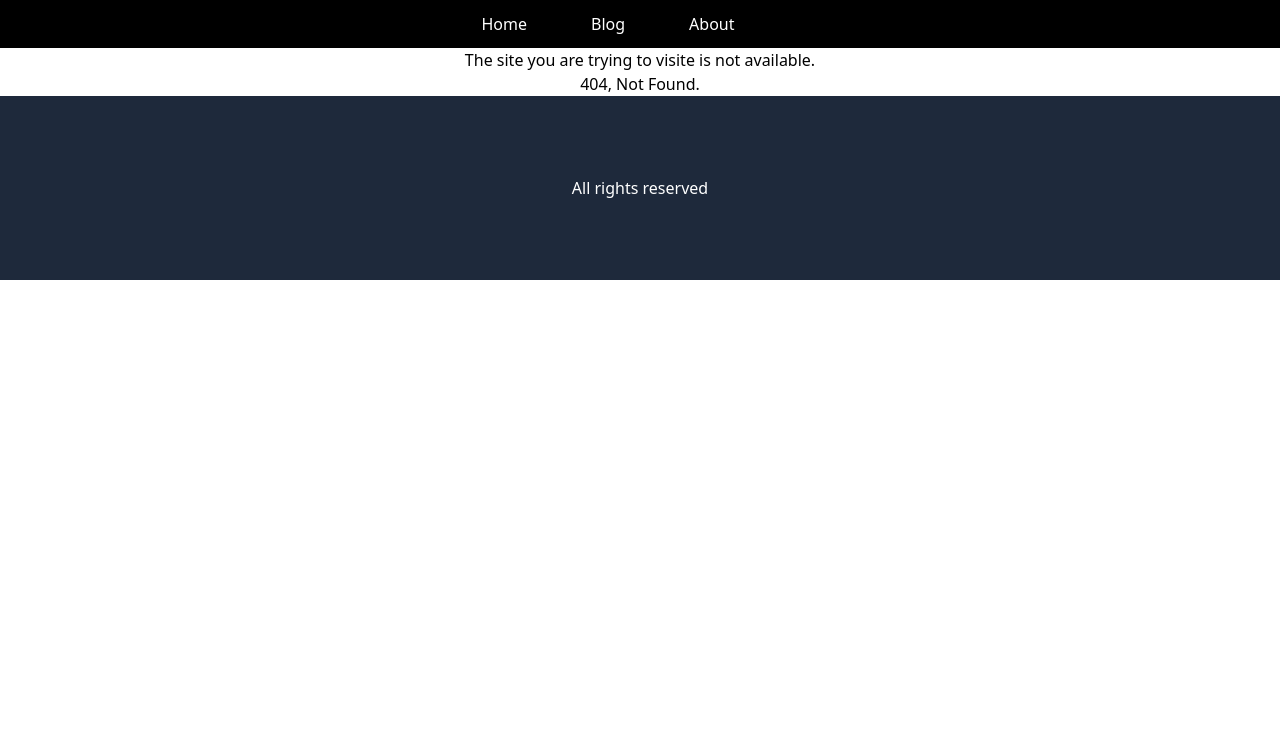
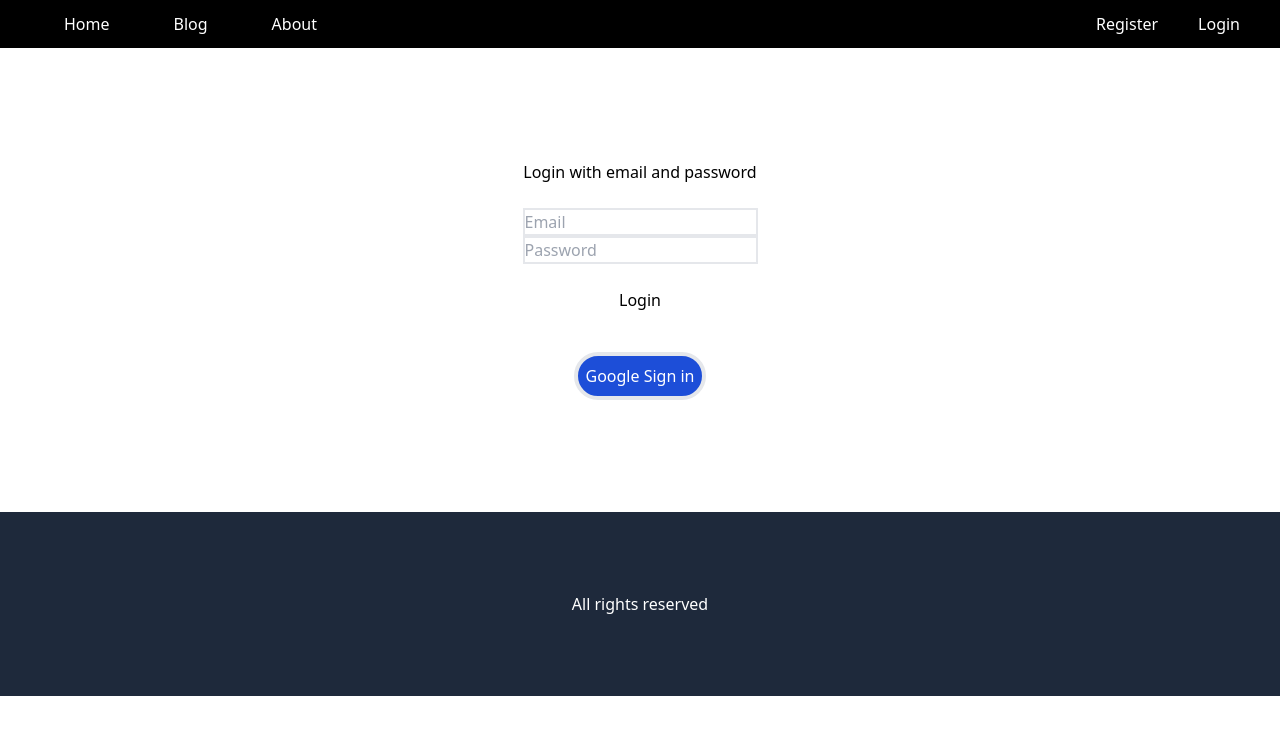
Before and after one commit to HasinSadique/Charlies-Studio, a React (Create React App) app: page /login in a window 1280 px wide. Before the commit this address had no page. Shown: the top 734 px of the page. Built offline with nearby package versions, Linux system fonts and the light colour scheme.

Commit message:
Firebase google authentication almost complete

```diff
--- a/package.json
+++ b/package.json
@@ -7,6 +7,7 @@
     "@testing-library/jest-dom": "^5.16.4",
     "@testing-library/react": "^13.1.1",
     "@testing-library/user-event": "^13.5.0",
+    "firebase": "^9.6.11",
     "react": "^18.0.0",
     "react-dom": "^18.0.0",
     "react-router-dom": "^6.3.0",
--- a/src/App.js
+++ b/src/App.js
@@ -8,7 +8,8 @@ import NotFound from "./components/NotFound/NotFound";
 import "./App.css";
 import { Routes, Route } from "react-router-dom";
 import { useEffect } from "react";
-import { useLocation } from "react-router-dom";
+import Login from "./components/Login/Login";
+import Register from "./components/Register/Register";
 
 function App() {
   useEffect(() => {
@@ -28,6 +29,8 @@ function App() {
           />
           <Route path="/blog" element={<Blog> </Blog>} />
           <Route path="/about" element={<About> </About>} />
+          <Route path="/login" element={<Login> </Login>} />
+          <Route path="/register" element={<Register> </Register>} />
           <Route path="*" element={<NotFound> </NotFound>} />
         </Routes>
       </body>
--- /dev/null
+++ b/src/components/Checkout/Checkout.js
@@ -0,0 +1,7 @@
+import React from "react";
+
+const Checkout = () => {
+  return <div> </div>;
+};
+
+export default Checkout;
--- a/src/components/Home/Home.js
+++ b/src/components/Home/Home.js
@@ -30,7 +30,7 @@ const Home = () => {
                 alt=""
               />
               <br />
-              <h1 className="text-2xl text-center font-extrabold">$ 800</h1>
+              <h1 className="text-2xl text-center font-extrabold">$ 1800</h1>
               <br />
               <p className="text-justify">
                 A wedding is one of the greatest events that every couple looks
--- /dev/null
+++ b/src/components/Login/Login.js
@@ -0,0 +1,30 @@
+import React from "react";
+import useFirebase from "../../hooks/useFirebase";
+
+const Login = () => {
+  const { signInWithGoogle } = useFirebase();
+
+  return (
+    <div className="p-28">
+      <h1> Login with email and password</h1>
+      <br />
+      <form>
+        <input className="border-2" type="email" placeholder="Email" />
+        <br />
+        <input className="border-2" type="password" placeholder="Password" />
+      </form>
+      <br />
+      <input type="submit" value="Login" />
+      <br />
+
+      <button
+        onClick={signInWithGoogle}
+        className="border-4 bg-blue-700 text-white p-2 mt-10 rounded-full"
+      >
+        Google Sign in
+      </button>
+    </div>
+  );
+};
+
+export default Login;
--- a/src/components/Navbar/Navbar.js
+++ b/src/components/Navbar/Navbar.js
@@ -1,26 +1,43 @@
 import React, { useState } from "react";
-import { MenuIcon, XIcon } from "@heroicons/react/solid";
+import useFirebase from "../../hooks/useFirebase";
 
 const Navbar = () => {
-  const routes = [
-    { id: 1, name: "HOME", link: "/" },
-    { id: 2, name: "Service Section", link: "/service-section" },
-    { id: 5, name: "About", link: "/about" },
-  ];
+  const { user } = useFirebase();
+  console.log(user.id);
 
   return (
-    <nav className=" bg-black text-white w-full ">
+    <nav className="flex justify-center items-center bg-black text-white w-full ">
       <ul className="flex justify-center px-16 py-3">
-        <li className="mr-10 lg:mr-16">
-          <a href="/"> Home </a>{" "}
-        </li>{" "}
-        <li className="mr-10 lg:mr-16">
-          <a href="/blog"> Blog </a>{" "}
-        </li>{" "}
-        <li className="mr-10 lg:mr-16">
-          <a href="/about"> About </a>{" "}
-        </li>{" "}
-      </ul>{" "}
+        <li className="hover:text-red-400 mr-10 lg:mr-16">
+          <a href="/"> Home </a>
+        </li>
+        <li className="hover:text-red-400 mr-10 lg:mr-16">
+          <a href="/blog"> Blog </a>
+        </li>
+        <li className="hover:text-red-400 mr-10 lg:mr-16">
+          <a href="/about"> About </a>
+        </li>
+      </ul>
+      {user.id ? (
+        <li className="list-none mr-10">
+          <a className="hover:text-red-400" href="/login">
+            Log out
+          </a>
+        </li>
+      ) : (
+        <ul className="flex ml-auto">
+          <li className="list-none ml-auto mr-10">
+            <a className="hover:text-red-400" href="/register">
+              Register
+            </a>
+          </li>
+          <li className="list-none mr-10">
+            <a className="hover:text-red-400" href="/login">
+              Login
+            </a>
+          </li>
+        </ul>
+      )}
     </nav>
   );
 };
--- /dev/null
+++ b/src/components/Register/Register.js
@@ -0,0 +1,21 @@
+import React from "react";
+
+const Register = () => {
+  return (
+    <div className="p-20">
+      <h1>Please register with your email</h1>
+      <br />
+      <form>
+        <input className="border-2" type="text" placeholder="Name" />
+        <br />
+        <input className="border-2" type="email" placeholder="Email" />
+        <br />
+        <input className="border-2" type="password" placeholder="Password" />
+      </form>
+      <br />
+      <input type="submit" value="Register" />
+    </div>
+  );
+};
+
+export default Register;
--- /dev/null
+++ b/src/firebase.init.js
@@ -0,0 +1,19 @@
+// Import the functions you need from the SDKs you need
+import { initializeApp } from "firebase/app";
+// TODO: Add SDKs for Firebase products that you want to use
+// https://firebase.google.com/docs/web/setup#available-libraries
+
+// Your web app's Firebase configuration
+const firebaseConfig = {
+    apiKey: "AIzaSyC2LwUNjhWPeJdsFHWdY6Ypt-sxzLsmXs0",
+    authDomain: "independent-service-prov-47383.firebaseapp.com",
+    projectId: "independent-service-prov-47383",
+    storageBucket: "independent-service-prov-47383.appspot.com",
+    messagingSenderId: "576448095703",
+    appId: "1:576448095703:web:4766bf6c0efd5db8e7d792",
+};
+
+// Initialize Firebase
+const app = initializeApp(firebaseConfig);
+
+export default app;
--- /dev/null
+++ b/src/hooks/useFirebase.js
@@ -0,0 +1,23 @@
+import { useState } from "react";
+import { getAuth, GoogleAuthProvider, signInWithPopup } from "firebase/auth";
+import app from "../firebase.init";
+
+const auth = getAuth(app);
+const googleProvider = new GoogleAuthProvider();
+
+const useFirebase = () => {
+  const [user, setUser] = useState({});
+
+  const signInWithGoogle = () => {
+    signInWithPopup(auth, googleProvider).then((result) => {
+      const user = result.user;
+      setUser(user);
+      console.log(user);
+    });
+  };
+
+  //   return [user, setUser];
+  return { user, signInWithGoogle };
+};
+
+export default useFirebase;
```
Also changed, not shown: 1 other file (tests, documents, lock files or other folders).
